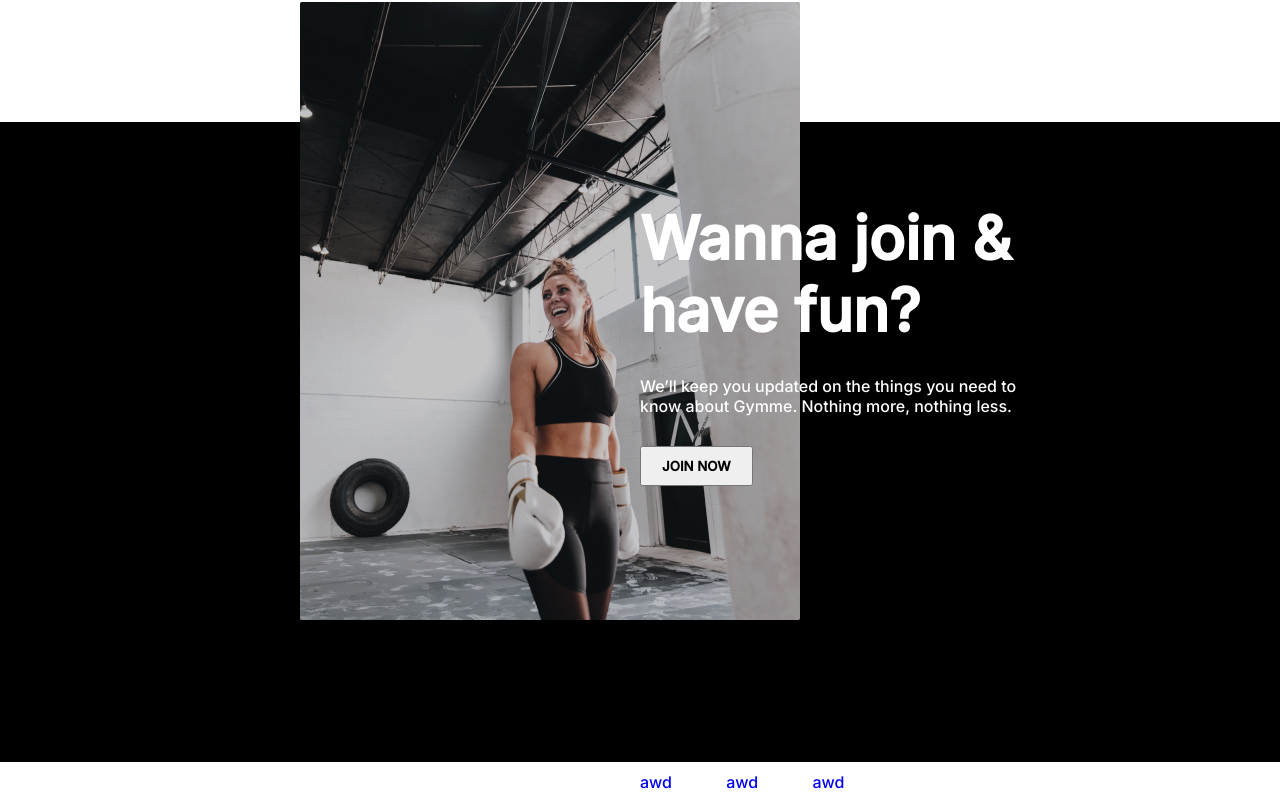
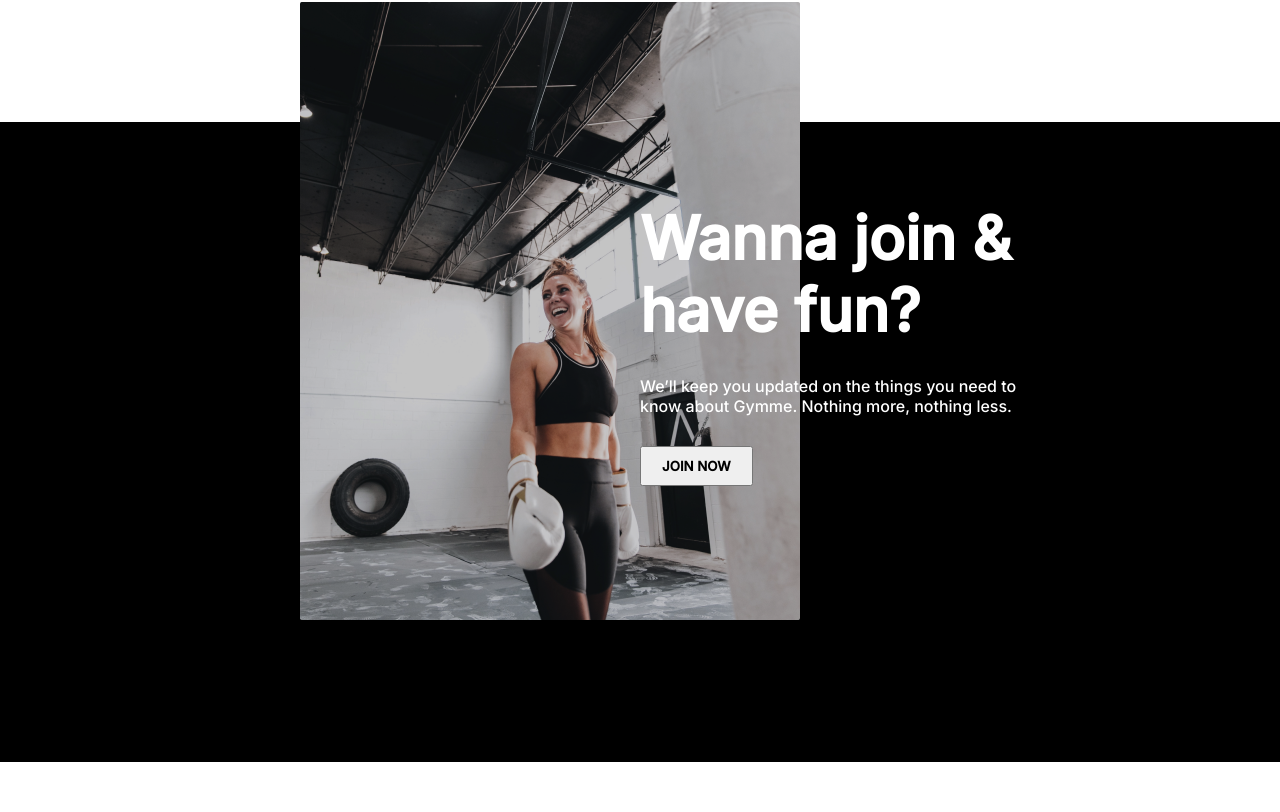
Before and after one commit to Adiretto/awe, a plain HTML site: page index.html in a window 1280 px wide. Shown: the part 3858-4670 px from the top of the page. After the commit the page ends 4620 px from the top, so only its background shows below. Drawn offline with Linux system fonts and the light colour scheme.

Commit message:
Update index.html

```diff
--- a/index.html
+++ b/index.html
@@ -157,13 +157,7 @@
 			<button class="btn_pricing_111">JOIN NOW</button>
 		</div>
 	</div>
-	<div class="end">
-		<div class="links">
-		<a href="#">awd</a>
-		<a href="#">awd</a>
-		<a href="#">awd</a>
-		</div>
-	</div>
+
 
 
 </body>
```
